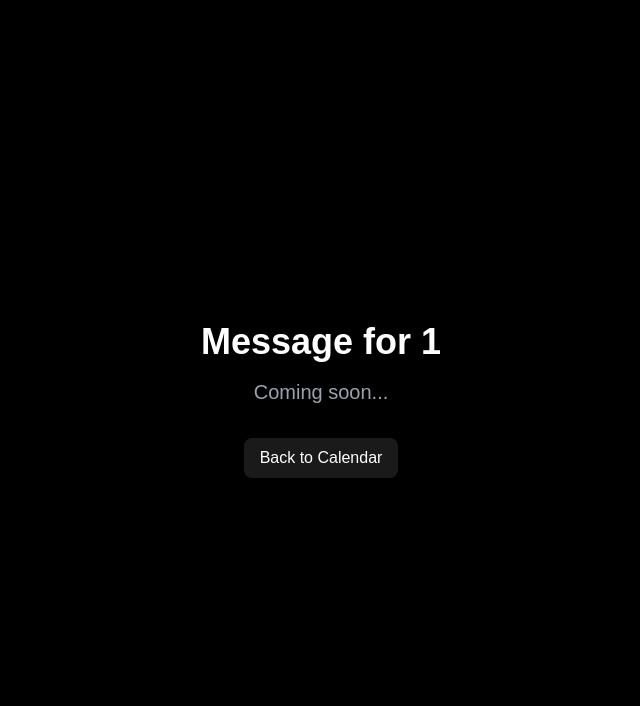
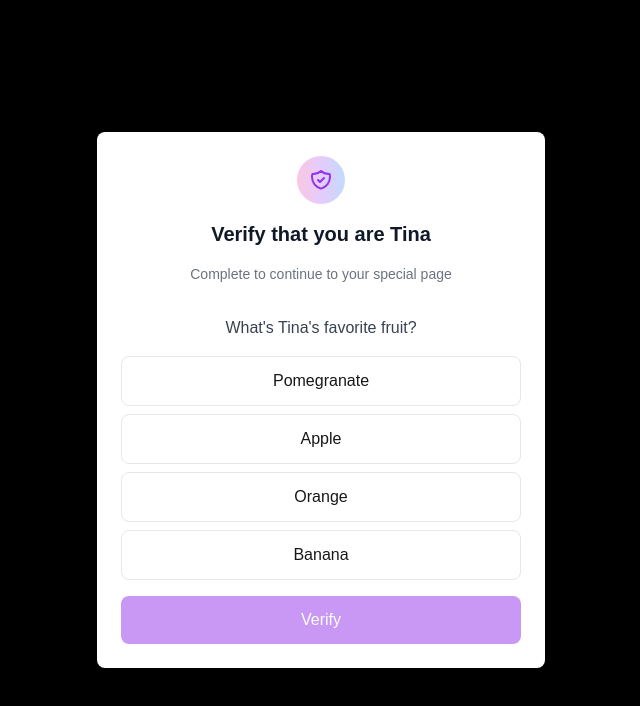
Before and after one commit to moidotsh/calendar-messages, a Next.js app: page /message/1 in a window 1280 px wide. Shown: the top 706 px of the page, without its empty margins (319-959 px from the left). Built offline with nearby package versions, Linux system fonts and the light colour scheme.

Commit message:
verification

```diff
--- /dev/null
+++ b/src/components/TinaVerification.tsx
@@ -0,0 +1,152 @@
+import React, { useState } from "react";
+import { useRouter } from "next/navigation";
+import { useToast } from "@/hooks/useToast";
+
+interface Question {
+  question: string;
+  options: string[];
+  correctIndex: number;
+}
+
+interface TinaVerificationProps {
+  onSuccess: () => void;
+}
+
+const getRandomQuestion = (): Question => {
+  const questions: Question[] = [
+    {
+      question: "What's Tina's favorite fruit?",
+      options: ["Pomegranate", "Apple", "Orange", "Banana"],
+      correctIndex: 0,
+    },
+    {
+      question: "Which flower represents Tina?",
+      options: ["Rose", "Lily", "Jasmine", "Sunflower"],
+      correctIndex: 2,
+    },
+    {
+      question: "What's Dokhtare Gol's favorite season?",
+      options: ["Winter", "Spring", "Summer", "Fall"],
+      correctIndex: 1,
+    },
+  ];
+  return questions[Math.floor(Math.random() * questions.length)];
+};
+
+export default function TinaVerification({ onSuccess }: TinaVerificationProps) {
+  const [question] = useState<Question>(getRandomQuestion());
+  const [selectedOption, setSelectedOption] = useState<number | null>(null);
+  const [isVerifying, setIsVerifying] = useState(false);
+  const router = useRouter();
+  const { toast } = useToast();
+
+  const handleVerify = () => {
+    setIsVerifying(true);
+
+    if (selectedOption === question.correctIndex) {
+      setTimeout(() => {
+        setIsVerifying(false);
+        onSuccess();
+      }, 1000);
+    } else {
+      setTimeout(() => {
+        setIsVerifying(false);
+        toast({
+          title: "Oops! Try again! 🌸",
+          message: "That wasn't quite right. A true friend would know this!",
+        });
+        router.push("/");
+      }, 1000);
+    }
+  };
+
+  return (
+    <div className="fixed inset-0 z-50 flex items-center justify-center bg-black/50 backdrop-blur-sm">
+      <div className="w-full max-w-md p-6 bg-white rounded-lg shadow-xl">
+        <div className="flex flex-col items-center space-y-4">
+          {/* Header */}
+          <div className="w-12 h-12 bg-gradient-to-r from-pink-500/30 via-purple-500/30 to-blue-500/30 rounded-full flex items-center justify-center">
+            <svg
+              className="w-6 h-6 text-purple-600"
+              fill="none"
+              stroke="currentColor"
+              viewBox="0 0 24 24"
+            >
+              <path
+                strokeLinecap="round"
+                strokeLinejoin="round"
+                strokeWidth={2}
+                d="M9 12l2 2 4-4m5.618-4.016A11.955 11.955 0 0112 2.944a11.955 11.955 0 01-8.618 3.04A12.02 12.02 0 003 9c0 5.591 3.824 10.29 9 11.622 5.176-1.332 9-6.03 9-11.622 0-1.042-.133-2.052-.382-3.016z"
+              />
+            </svg>
+          </div>
+
+          <h2 className="text-xl font-semibold text-gray-900">
+            Verify that you are Tina
+          </h2>
+          <p className="text-sm text-gray-500">
+            Complete to continue to your special page
+          </p>
+
+          {/* Question */}
+          <div className="w-full pt-4">
+            <p className="text-center mb-4 text-gray-700">
+              {question.question}
+            </p>
+            <div className="space-y-2">
+              {question.options.map((option, index) => (
+                <button
+                  key={index}
+                  onClick={() => setSelectedOption(index)}
+                  className={`w-full p-3 rounded-lg border transition-all ${
+                    selectedOption === index
+                      ? "border-purple-500 bg-purple-50"
+                      : "border-gray-200 hover:border-purple-200 hover:bg-purple-50/50"
+                  }`}
+                >
+                  {option}
+                </button>
+              ))}
+            </div>
+          </div>
+
+          {/* Verify Button */}
+          <button
+            onClick={handleVerify}
+            disabled={selectedOption === null || isVerifying}
+            className={`w-full py-3 px-4 rounded-lg text-white font-medium transition-all
+              ${isVerifying ? "bg-purple-400" : "bg-purple-600 hover:bg-purple-700"}
+              disabled:opacity-50 disabled:cursor-not-allowed`}
+          >
+            {isVerifying ? (
+              <span className="flex items-center justify-center">
+                <svg
+                  className="animate-spin -ml-1 mr-3 h-5 w-5 text-white"
+                  fill="none"
+                  viewBox="0 0 24 24"
+                >
+                  <circle
+                    className="opacity-25"
+                    cx="12"
+                    cy="12"
+                    r="10"
+                    stroke="currentColor"
+                    strokeWidth="4"
+                  />
+                  <path
+                    className="opacity-75"
+                    fill="currentColor"
+                    d="M4 12a8 8 0 018-8V0C5.373 0 0 5.373 0 12h4zm2 5.291A7.962 7.962 0 014 12H0c0 3.042 1.135 5.824 3 7.938l3-2.647z"
+                  />
+                </svg>
+                Verifying...
+              </span>
+            ) : (
+              "Verify"
+            )}
+          </button>
+        </div>
+      </div>
+    </div>
+  );
+}
--- a/src/pages/message/[date].tsx
+++ b/src/pages/message/[date].tsx
@@ -1,9 +1,16 @@
 // pages/message/[date].tsx
 import { useRouter } from "next/router";
+import { useState } from "react";
+import TinaVerification from "@/components/TinaVerification";
 
 const MessagePage = () => {
   const router = useRouter();
   const { date } = router.query;
+  const [isVerified, setIsVerified] = useState(false);
+
+  if (!isVerified) {
+    return <TinaVerification onSuccess={() => setIsVerified(true)} />;
+  }
 
   return (
     <div className="min-h-screen bg-black text-white flex items-center justify-center">
```
